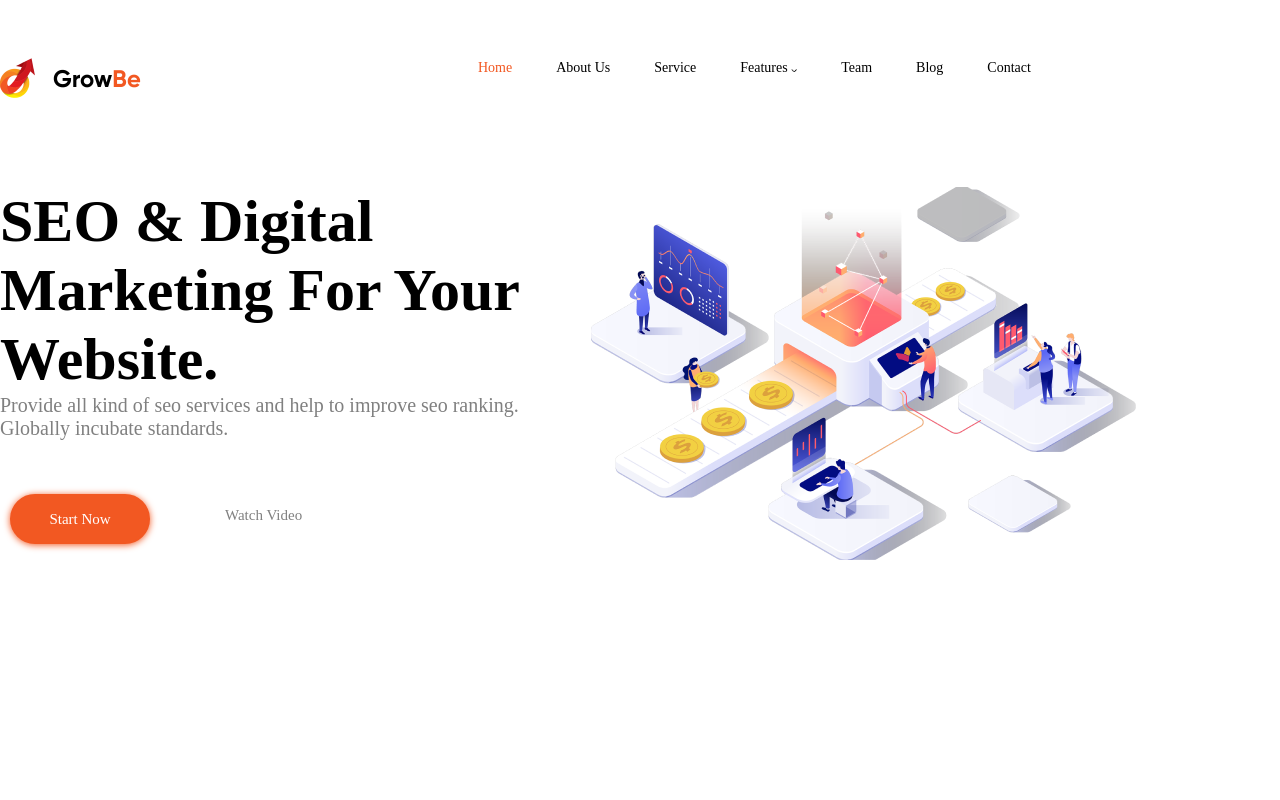
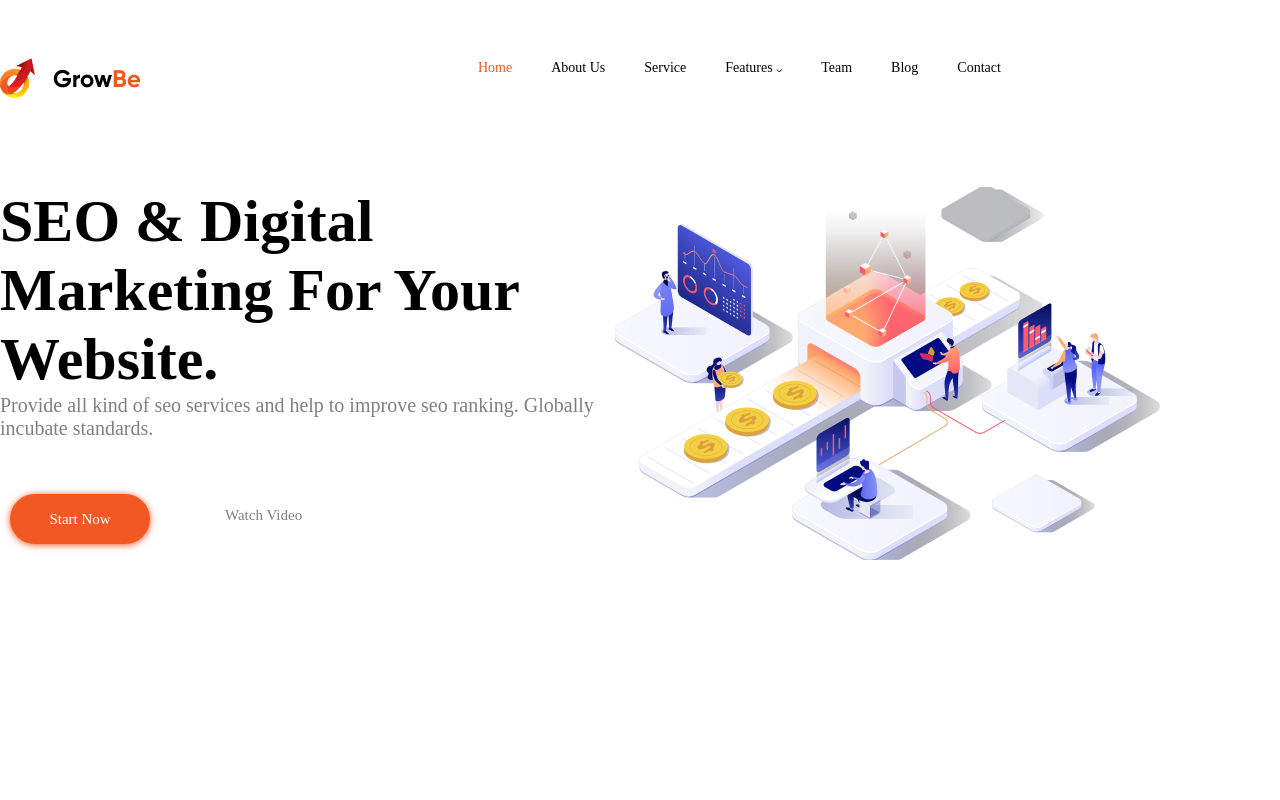
Before and after one commit to mor1bid/html-hw3, a plain HTML site: page index.html in a window 1280 px wide. Shown: the top 800 px of the page. Drawn offline with Linux system fonts and the light colour scheme; a web font is replaced by a local one.

Commit message:
html-hw3-v22lozhno

```diff
--- a/style.css
+++ b/style.css
@@ -27,7 +27,7 @@ body {
     width: 100%;
     font-family: gilroy-bold;
     font-size: 14px;
-    padding-right: 40px;
+    padding-right: 35px;
     color:black;
     text-decoration: none;
 }
@@ -58,7 +58,7 @@ body {
 .content {
     display: flex;
     flex-direction: row;
-    width: 274px;
+    width: 1224px;
     height: 536px;
     margin-top: 15px;
 }
```
